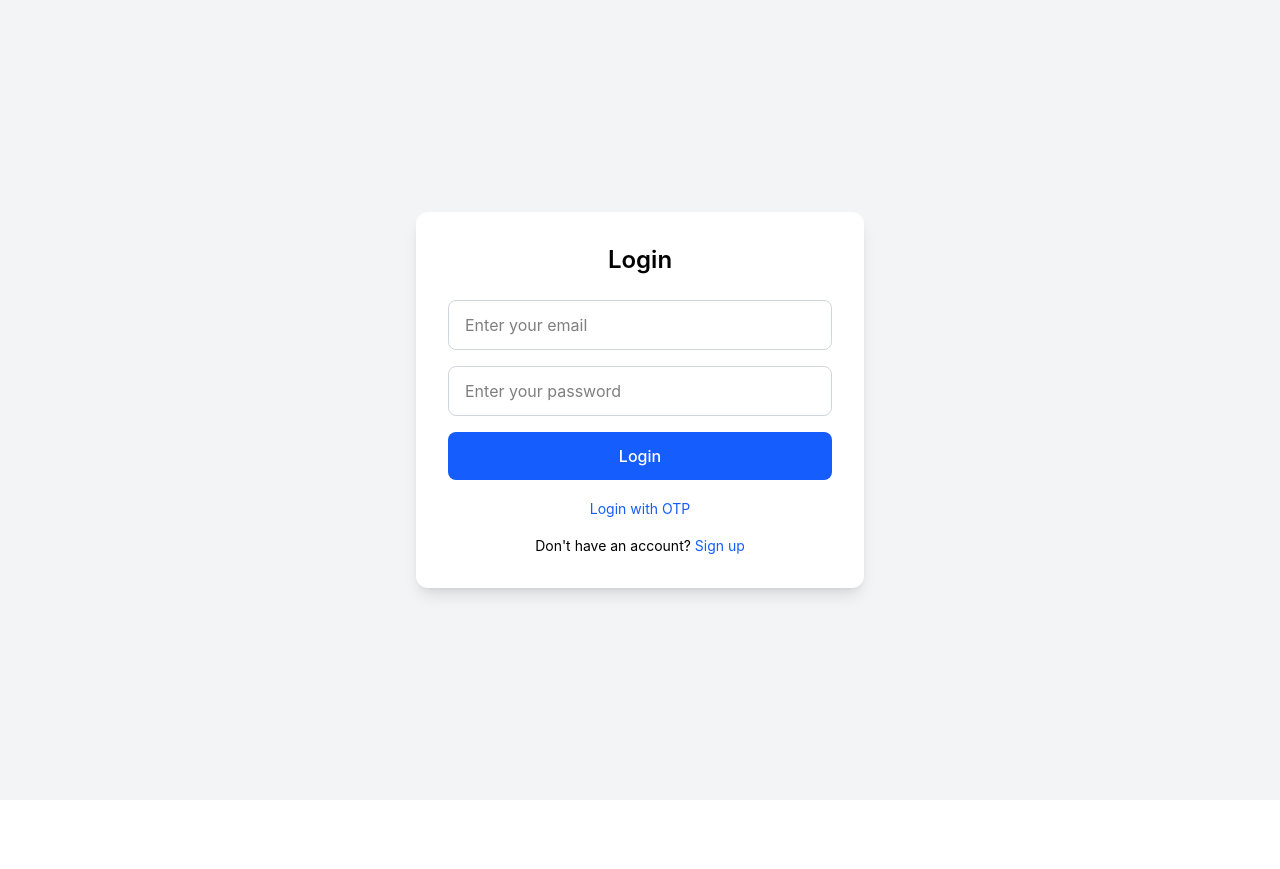
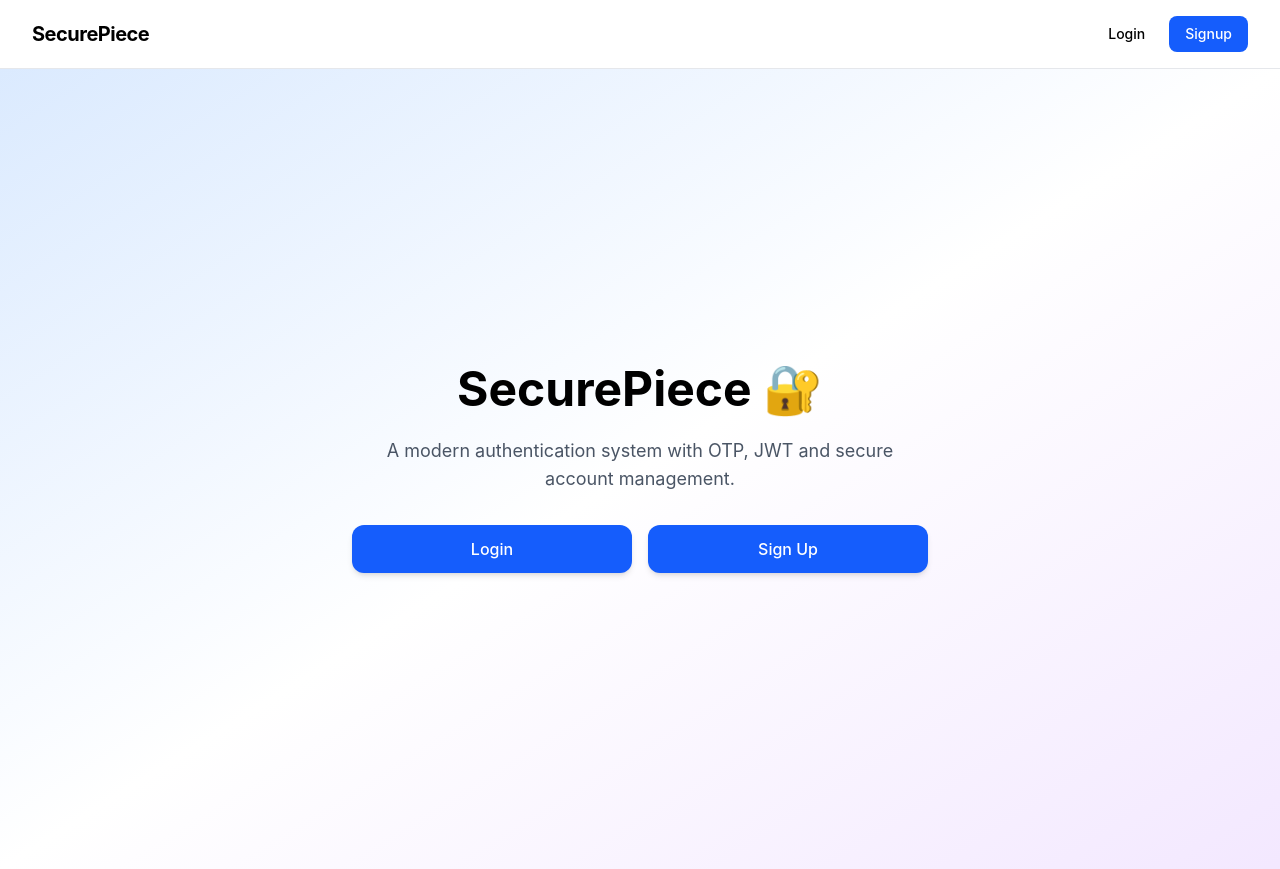
Before and after one commit to mohitraghav1318/securepiece, a React (Vite) app in the folder client/: page / in a window 1280 px wide. Before the commit the page ends 800 px from the top, so only its background shows below. Built offline with nearby package versions, Linux system fonts and the light colour scheme.

Commit message:
added home page

```diff
--- a/client/src/App.jsx
+++ b/client/src/App.jsx
@@ -1,19 +1,10 @@
-/**
- * Root Application Component
- *
- * This component acts as the main entry point for the UI layer.
- * It loads the application's routing configuration which decides
- * which page should render based on the URL.
- */
-
+import Navbar from './components/Navbar';
 import AppRoutes from './routes/AppRoutes';
-
-
 
 function App() {
   return (
     <>
-      {/* Load all application routes */}
+      <Navbar />
       <AppRoutes />
     </>
   );
--- /dev/null
+++ b/client/src/components/Navbar.jsx
@@ -0,0 +1,68 @@
+/**
+ * Navbar Component
+ *
+ * Modern clean navbar with spacing and hover effects
+ */
+
+import { useNavigate } from 'react-router-dom';
+
+function Navbar() {
+  const navigate = useNavigate();
+  const token = localStorage.getItem('token');
+
+  const handleLogout = () => {
+    localStorage.removeItem('token');
+    navigate('/login');
+  };
+
+  return (
+    <nav className="sticky top-0 z-50 backdrop-blur-md bg-white/70 border-b border-gray-200 px-8 py-4 flex justify-between items-center">
+      {/* Logo */}
+      <h1
+        onClick={() => navigate('/')}
+        className="text-xl font-bold cursor-pointer tracking-tight"
+      >
+        SecurePiece
+      </h1>
+
+      {/* Navigation */}
+      <div className="flex items-center gap-6 text-sm font-medium">
+        {!token ? (
+          <>
+            <button
+              onClick={() => navigate('/login')}
+              className="hover:text-blue-600 transition"
+            >
+              Login
+            </button>
+
+            <button
+              onClick={() => navigate('/signup')}
+              className="px-4 py-2 bg-blue-600 text-white rounded-lg hover:bg-blue-700 transition"
+            >
+              Signup
+            </button>
+          </>
+        ) : (
+          <>
+            <button
+              onClick={() => navigate('/dashboard')}
+              className="hover:text-blue-600 transition"
+            >
+              Dashboard
+            </button>
+
+            <button
+              onClick={handleLogout}
+              className="text-red-500 hover:text-red-600 transition"
+            >
+              Logout
+            </button>
+          </>
+        )}
+      </div>
+    </nav>
+  );
+}
+
+export default Navbar;
--- a/client/src/components/ui/Button.jsx
+++ b/client/src/components/ui/Button.jsx
@@ -10,7 +10,7 @@ function Button({ children, type = 'button', onClick, loading = false }) {
       type={type}
       onClick={onClick}
       disabled={loading}
-      className="w-full py-3 bg-blue-600 text-white font-medium rounded-lg hover:bg-blue-700 transition disabled:opacity-50 disabled:cursor-not-allowed"
+      className="w-full py-3 bg-blue-600 text-white font-medium rounded-xl hover:bg-blue-700 transition duration-200 active:scale-95 shadow-md hover:shadow-lg disabled:opacity-50"
     >
       {loading ? 'Please wait...' : children}
     </button>
--- a/client/src/components/ui/Input.jsx
+++ b/client/src/components/ui/Input.jsx
@@ -9,7 +9,7 @@ function Input({ type = 'text', placeholder, value, onChange }) {
       placeholder={placeholder}
       value={value}
       onChange={onChange}
-      className="w-full px-4 py-3 mb-4 border border-gray-300 rounded-lg focus:outline-none focus:ring-2 focus:ring-blue-500"
+      className="w-full px-4 py-3 mb-4 border border-gray-200 rounded-xl bg-gray-50 focus:bg-white focus:outline-none focus:ring-2 focus:ring-blue-500 transition"
     />
   );
 }
--- a/client/src/features/auth/components/AuthCard.jsx
+++ b/client/src/features/auth/components/AuthCard.jsx
@@ -1,15 +1,17 @@
 /**
  * AuthCard Component
  *
- * A reusable container for authentication forms.
- * Centers the form and provides a modern card layout.
+ * Premium styled authentication container
  */
 
 function AuthCard({ title, children }) {
   return (
-    <div className="flex items-center justify-center min-h-screen bg-gray-100">
-      <div className="w-full max-w-md p-8 bg-white rounded-xl shadow-lg">
-        <h2 className="text-2xl font-semibold text-center mb-6">{title}</h2>
+    <div className="min-h-screen flex items-center justify-center bg-gradient-to-br from-gray-50 via-white to-gray-100 px-4">
+      <div className="w-full max-w-md p-8 rounded-3xl bg-white shadow-2xl border border-gray-100">
+        {/* Title */}
+        <h2 className="text-2xl font-semibold text-center mb-6 tracking-tight">
+          {title}
+        </h2>
 
         {children}
       </div>
--- a/client/src/main.jsx
+++ b/client/src/main.jsx
@@ -1,20 +1,14 @@
-/**
- * Application Entry Point
- *
- * This file mounts the React application to the DOM.
- * Vite loads this file first.
- */
-
 import React from 'react';
 import ReactDOM from 'react-dom/client';
+import { BrowserRouter } from 'react-router-dom';
+
 import App from './App';
 import './index.css';
 
-/**
- * Create the React root and render the App component.
- */
 ReactDOM.createRoot(document.getElementById('root')).render(
   <React.StrictMode>
-    <App />
+    <BrowserRouter>
+      <App />
+    </BrowserRouter>
   </React.StrictMode>,
 );
--- /dev/null
+++ b/client/src/pages/Home.jsx
@@ -0,0 +1,39 @@
+/**
+ * Home Page
+ *
+ * Landing page with smooth animation.
+ */
+
+import { useNavigate } from 'react-router-dom';
+import { motion } from 'framer-motion';
+import Button from '../components/ui/Button';
+
+function Home() {
+  const navigate = useNavigate();
+
+  return (
+    <div className="min-h-screen bg-gradient-to-br from-blue-100 via-white to-purple-100 flex items-center justify-center px-4">
+      <motion.div
+        initial={{ opacity: 0, scale: 0.95 }}
+        animate={{ opacity: 1, scale: 1 }}
+        transition={{ duration: 0.6 }}
+        className="text-center max-w-xl"
+      >
+        <h1 className="text-5xl font-bold mb-6">SecurePiece 🔐</h1>
+
+        <p className="text-gray-600 text-lg mb-8">
+          A modern authentication system with OTP, JWT and secure account
+          management.
+        </p>
+
+        <div className="flex justify-center gap-4">
+          <Button onClick={() => navigate('/login')}>Login</Button>
+
+          <Button onClick={() => navigate('/signup')}>Sign Up</Button>
+        </div>
+      </motion.div>
+    </div>
+  );
+}
+
+export default Home;
--- a/client/src/routes/AppRoutes.jsx
+++ b/client/src/routes/AppRoutes.jsx
@@ -1,40 +1,81 @@
 /**
- * Application Routing Configuration
+ * App Routes
  *
- * This file defines all client-side routes for the application.
- * React Router handles navigation without refreshing the page.
+ * Adds page transition animations between routes.
  */
 
-import { BrowserRouter, Routes, Route } from 'react-router-dom';
+import { Routes, Route, useLocation } from 'react-router-dom';
+import { AnimatePresence, motion } from 'framer-motion';
 
-// Import pages
+import Home from '../pages/Home';
 import Login from '../features/auth/pages/Login';
 import Signup from '../features/auth/pages/Signup';
-
 import Dashboard from '../features/dashboard/pages/Dashboard';
 import ProtectedRoute from './ProtectedRoute';
 
 function AppRoutes() {
+  const location = useLocation();
+
   return (
-    <BrowserRouter>
-      <Routes>
-        {/* Default route */}
-        <Route path="/" element={<Login />} />
+    <AnimatePresence mode="wait">
+      <Routes location={location} key={location.pathname}>
+        <Route
+          path="/"
+          element={
+            <PageWrapper>
+              <Home />
+            </PageWrapper>
+          }
+        />
 
-        {/* Authentication routes */}
-        <Route path="/login" element={<Login />} />
-        <Route path="/signup" element={<Signup />} />
+        <Route
+          path="/login"
+          element={
+            <PageWrapper>
+              <Login />
+            </PageWrapper>
+          }
+        />
+
+        <Route
+          path="/signup"
+          element={
+            <PageWrapper>
+              <Signup />
+            </PageWrapper>
+          }
+        />
 
         <Route
           path="/dashboard"
           element={
             <ProtectedRoute>
-              <Dashboard />
+              <PageWrapper>
+                <Dashboard />
+              </PageWrapper>
             </ProtectedRoute>
           }
         />
       </Routes>
-    </BrowserRouter>
+    </AnimatePresence>
+  );
+}
+
+/**
+ * Page Wrapper
+ *
+ * Handles animation between route transitions
+ */
+function PageWrapper({ children }) {
+  return (
+    <motion.div
+      initial={{ opacity: 0, y: 20 }}
+      animate={{ opacity: 1, y: 0 }}
+      exit={{ opacity: 0, y: -20 }}
+      transition={{ duration: 0.3 }}
+    >
+      {children}
+    </motion.div>
   );
 }
 
--- a/client/src/three/BackgroundScene.jsx
+++ b/client/src/three/BackgroundScene.jsx
@@ -0,0 +1,136 @@
+/**
+ * BackgroundScene
+ *
+ * Three.js animated particle background with mouse interaction
+ */
+
+import { useEffect, useRef } from 'react';
+import * as THREE from 'three';
+
+function BackgroundScene() {
+  const mountRef = useRef(null);
+
+  useEffect(() => {
+    if (!mountRef.current) return;
+
+    /**
+     * Scene setup
+     */
+    const scene = new THREE.Scene();
+
+    const camera = new THREE.PerspectiveCamera(
+      75,
+      window.innerWidth / window.innerHeight,
+      0.1,
+      1000,
+    );
+
+    camera.position.z = 3;
+
+    const renderer = new THREE.WebGLRenderer({ alpha: true });
+    renderer.setSize(window.innerWidth, window.innerHeight);
+
+    mountRef.current.appendChild(renderer.domElement);
+
+    /**
+     * Particle geometry
+     */
+    const geometry = new THREE.BufferGeometry();
+    const count = 500;
+
+    const positions = new Float32Array(count * 3);
+
+    for (let i = 0; i < count * 3; i++) {
+      positions[i] = (Math.random() - 0.5) * 10;
+    }
+
+    geometry.setAttribute('position', new THREE.BufferAttribute(positions, 3));
+
+    const material = new THREE.PointsMaterial({
+      size: 0.02,
+      color: 0x93c5fd,
+    });
+
+    const particles = new THREE.Points(geometry, material);
+    scene.add(particles);
+
+    /**
+     * Mouse tracking
+     */
+    const mouse = {
+      x: 0,
+      y: 0,
+    };
+
+    const handleMouseMove = (event) => {
+      /**
+       * Normalize mouse position (-1 to 1)
+       */
+      mouse.x = (event.clientX / window.innerWidth) * 2 - 1;
+      mouse.y = -(event.clientY / window.innerHeight) * 2 + 1;
+    };
+
+    window.addEventListener('mousemove', handleMouseMove);
+
+    /**
+     * Animation loop
+     */
+    let animationId;
+
+    const animate = () => {
+      animationId = requestAnimationFrame(animate);
+
+      /**
+       * Subtle base rotation
+       */
+      particles.rotation.y += 0.001;
+      particles.rotation.x += 0.0005;
+
+      /**
+       * Mouse interaction (smooth follow)
+       */
+      particles.rotation.y += mouse.x * 0.002;
+      particles.rotation.x += mouse.y * 0.002;
+
+      renderer.render(scene, camera);
+    };
+
+    animate();
+
+    /**
+     * Resize handling
+     */
+    const handleResize = () => {
+      camera.aspect = window.innerWidth / window.innerHeight;
+      camera.updateProjectionMatrix();
+
+      renderer.setSize(window.innerWidth, window.innerHeight);
+    };
+
+    window.addEventListener('resize', handleResize);
+
+    /**
+     * Cleanup
+     */
+    return () => {
+      window.removeEventListener('resize', handleResize);
+      window.removeEventListener('mousemove', handleMouseMove);
+
+      cancelAnimationFrame(animationId);
+
+      if (mountRef.current && renderer.domElement) {
+        mountRef.current.removeChild(renderer.domElement);
+      }
+
+      renderer.dispose();
+      geometry.dispose();
+      material.dispose();
+    };
+  }, []);
+
+  return (
+    <div ref={mountRef} className="fixed top-0 left-0 w-full h-full -z-10" />
+  );
+}
+
+export default BackgroundScene;
```
